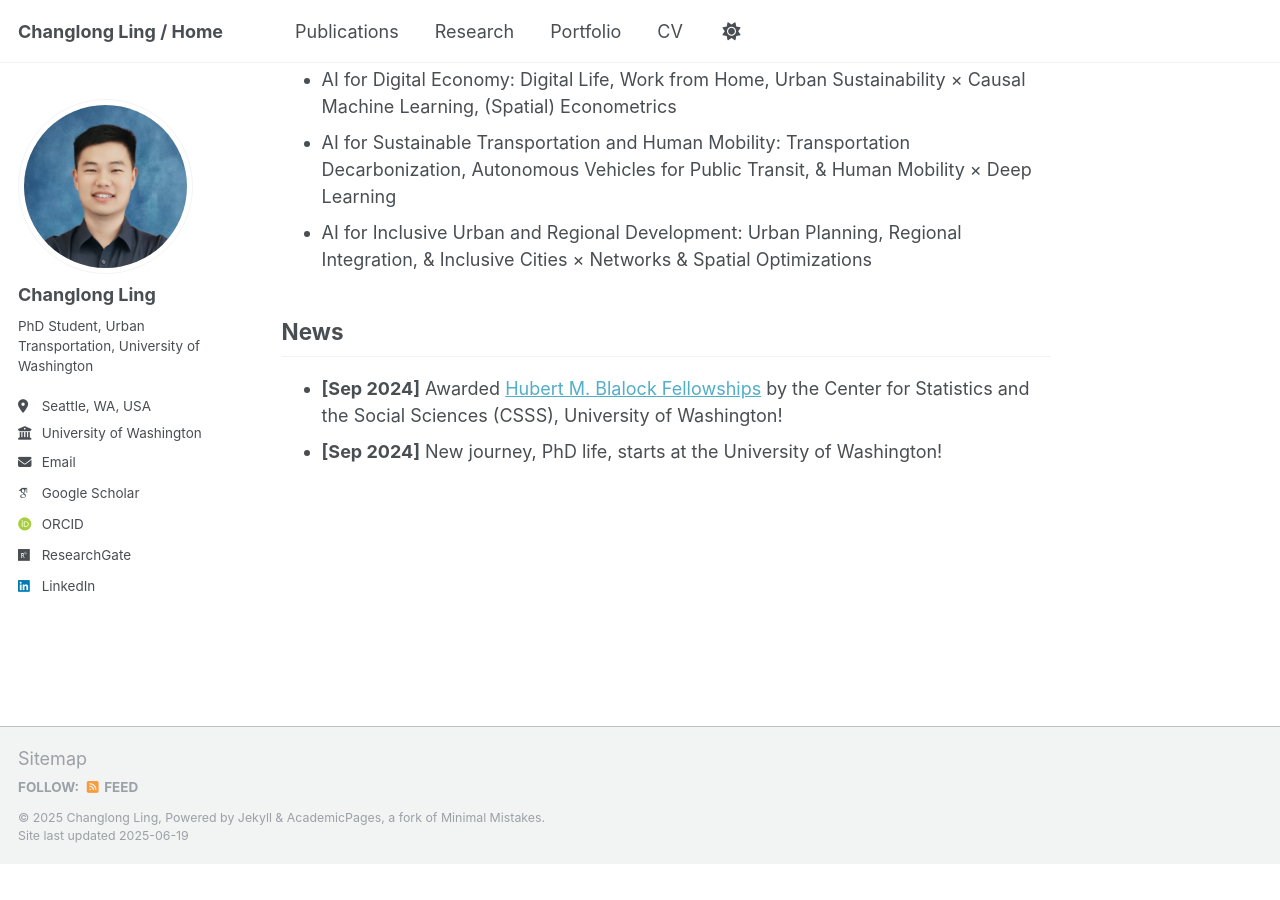
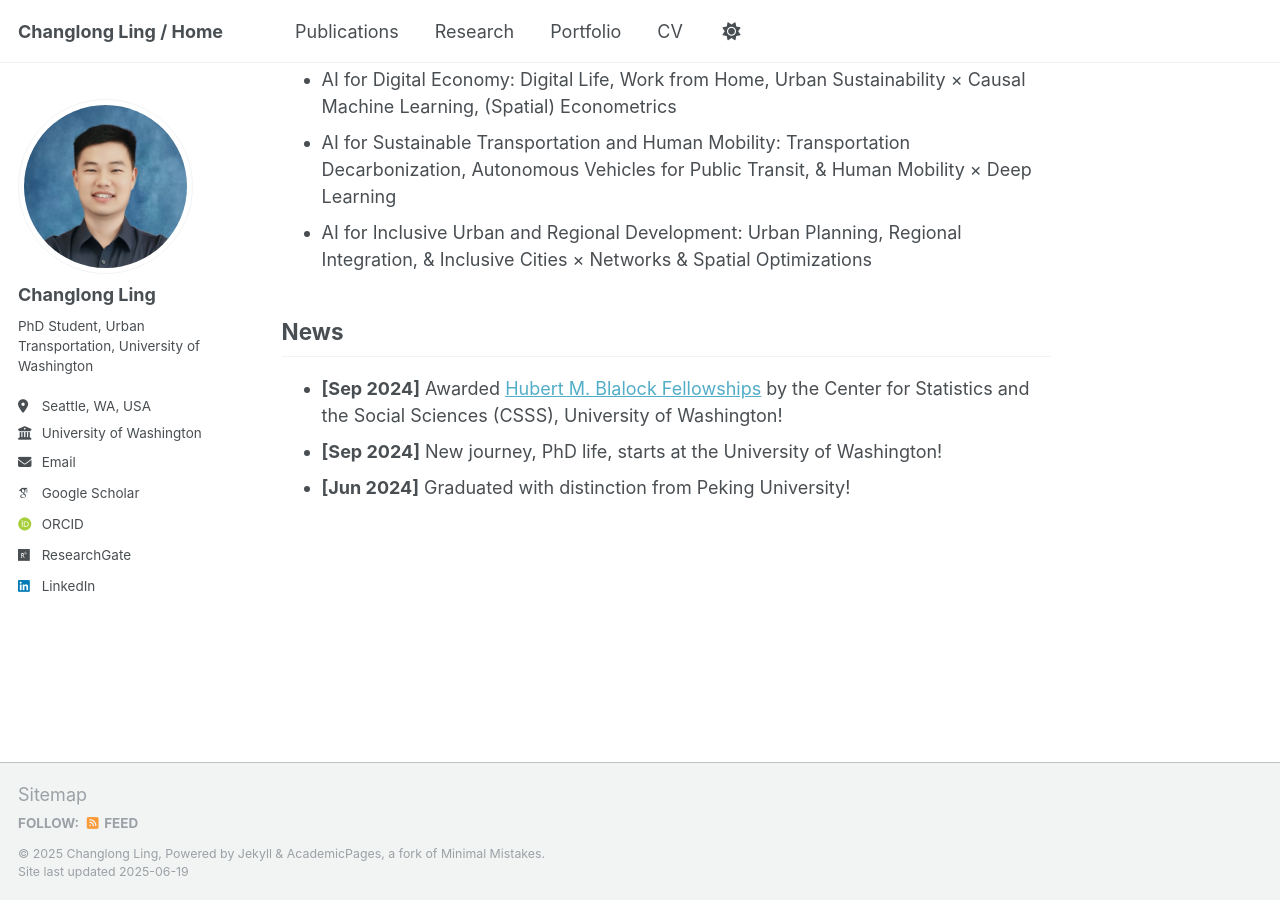
Before and after one commit to ChanglongLing/changlongling.github.io, a Jekyll site: the page built from _pages/about.md, in a window 1280 px wide and 900 px high, scrolled down 699 px. Built offline with Jekyll 4.4.1, drawn with Linux system fonts in a browser that asks for light colours; some web fonts are replaced; before the commit the page ends 1563 px from its top, so only the background shows below that.

Commit message:
Update about.md

```diff
--- a/_pages/about.md
+++ b/_pages/about.md
@@ -24,3 +24,4 @@ News
 -----
 - **[Sep 2024]** Awarded [Hubert M. Blalock Fellowships](https://csss.uw.edu/about/blalock-fellowship) by the Center for Statistics and the Social Sciences (CSSS), University of Washington!
 - **[Sep 2024]** New journey, PhD life, starts at the University of Washington!
+- **[Jun 2024]** Graduated with distinction from Peking University!
```
